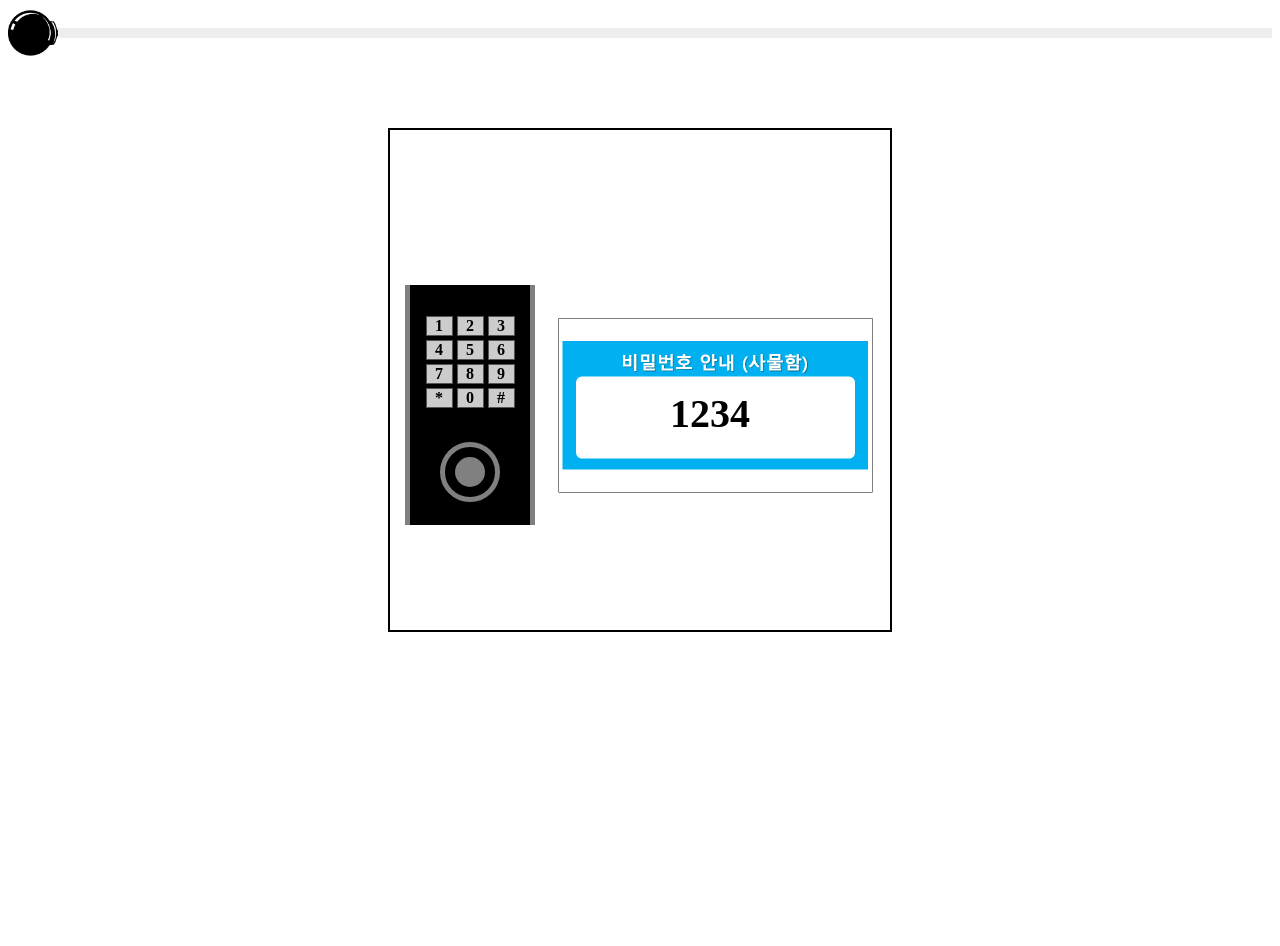
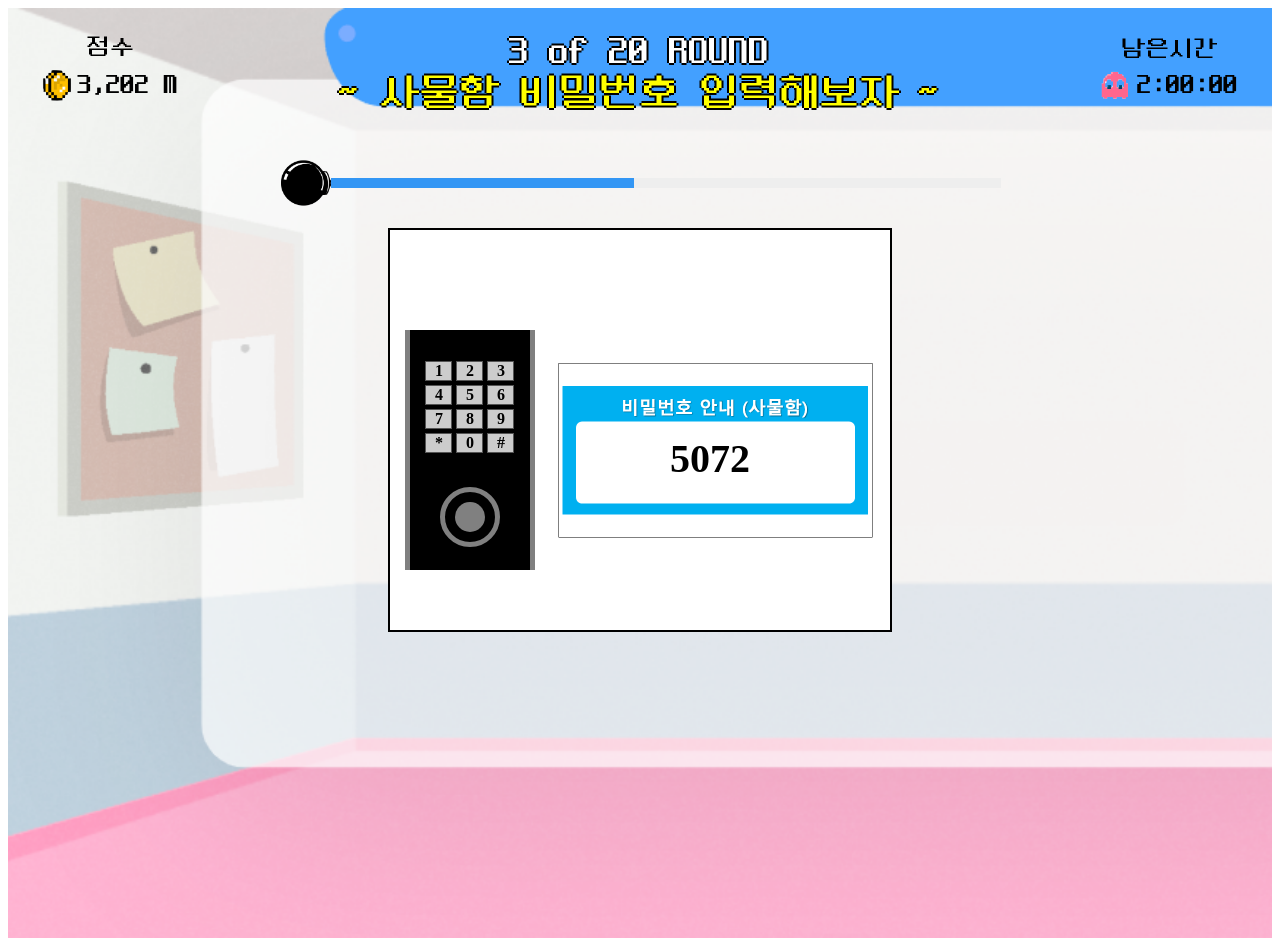
Before and after one commit to 98pej11/SSAvival, a React (Create React App) app in the folder frontend/: page /locker in a window 1280 px wide. Before the commit the page ends 800 px from the top, so only its background shows below. Built offline with nearby package versions, Linux system fonts and the light colour scheme.

Commit message:
FEAT: 타이머 기능 완성, 기존 페이지 UI와 병합

```diff
--- a/frontend/src/components/game/GameComp.jsx
+++ b/frontend/src/components/game/GameComp.jsx
@@ -1,7 +1,5 @@
 import * as React from "react";
-import Box from "@mui/material/Box";
-import Paper from "@mui/material/Paper";
-import TimerBar from "./TimerBar";
+import TimerBomb from "./TimerBomb";
 export default function GameComp(props) {
   const { children } = props;
   return (
@@ -15,9 +13,9 @@ export default function GameComp(props) {
         height: "650px",
       }}
     >
-      <TimerBar initialValue={80} decreaseValue={1} decreaseInterval={1000} />
+      {/* 타이머 시간을 초로 집어넣으면 됩니다. */}
+      <TimerBomb timeLimit={10} />
       {children}
-      {/* <Paper sx={{ marginBottom: 10}}></Paper> */}
     </div>
   );
 }
--- a/frontend/src/components/game/LockerGame.jsx
+++ b/frontend/src/components/game/LockerGame.jsx
@@ -2,22 +2,31 @@ import styled from "styled-components";
 import { Box } from "@mui/material";
 import paperPassword from "../../assets/paper_password.png";
 import lockerBook from "../../assets/locker_book.png";
-import bombIdle from "../../assets/bomb_idle.png";
 import React, { useState, useEffect } from "react";
 
+function generateRandomPassword() {
+  const randomNumber = Math.floor(Math.random() * 10000);
+  const paddedNumber = randomNumber.toString().padStart(4, "0");
+  return paddedNumber;
+}
+
 export default function LockerGame(props) {
-  const timeLimit = 5;
-  const [lockerOpen, setLockerOpen] = useState(false);
+  // minigameClear를 redux로 옮겨야 할지도? 타이머에 클리어 정보를 전달해야 하는데, props와 emit으로는 너무 어려움
+  const [minigameClear, setMinigameClear] = useState(false);
   const [enteredValue, setEnteredValue] = useState("");
-  const [timeLeft, setTimeLeft] = useState(timeLimit * 100);
-  const correctPassword = "1234";
+  // 추후 비밀번호를 props로 받아오게 만들 수도 있음
+  const [correctPassword, setCorrectPassword] = useState("");
+
+  useEffect(() => {
+    setCorrectPassword(generateRandomPassword());
+  }, []);
 
   const handleNumButtonClick = (e) => {
     const { innerText } = e.target;
     setEnteredValue((prev) => {
       if (prev.length >= 3) {
         if (prev + innerText === correctPassword) {
-          setLockerOpen(true);
+          setMinigameClear(true);
         }
         return "";
       }
@@ -25,59 +34,11 @@ export default function LockerGame(props) {
     });
   };
 
-  useEffect(() => {
-    let intervalId = null;
-    if (timeLeft > 0) {
-      intervalId = setInterval(() => {
-        setTimeLeft((prevTime) => prevTime - 1);
-      }, 10);
-    }
-    return () => clearInterval(intervalId);
-  }, [timeLeft]);
-
-  const progress = 100 - timeLeft / timeLimit;
-
   return (
     <>
-      <Box
-        style={{
-          display: "flex",
-          alignItems: "center",
-          marginBottom: "20px",
-        }}
-      >
-        <img
-          src={bombIdle}
-          style={{ marginRight: "0px", width: "50px", height: "50px" }}
-        />
-        <Box
-          style={{
-            width: "100%",
-            backgroundColor: `${
-              progress > 85 ? "#EC2C54" : progress > 60 ? "#FFD923" : "#3396F4"
-            }`,
-            display: "flex",
-            justifyContent: "flex-end",
-          }}
-        >
-          <Box
-            style={{
-              width: `${progress}%`,
-              height: "10px",
-              backgroundColor: "#eee",
-            }}
-          />
-        </Box>
-      </Box>
-      <Box
-        style={{
-          width: "100%",
-          height: "50px",
-        }}
-      />
       <LockerDoorContainer>
         <LockerDoor>
-          {lockerOpen ? (
+          {minigameClear ? (
             <LockerInside>
               <BookInside src={lockerBook} alt="LockerBook" />
             </LockerInside>
@@ -120,7 +81,7 @@ const LockerDoorContainer = styled(Box)`
 
 const LockerDoor = styled.div`
   width: 500px;
-  height: 500px;
+  height: 400px;
   background-color: #ffffff;
   border: 2px solid #000000;
   text-align: center;
@@ -132,7 +93,7 @@ const LockerDoor = styled.div`
 
 const LockerInside = styled.div`
   width: 450px;
-  height: 450px;
+  height: 350px;
   background-color: #cccccc;
   border: 1px solid #000000;
   text-align: center;
@@ -162,7 +123,7 @@ const NumButtonContainer = styled.div`
 
 const EnteredPassword = styled(Box)`
   position: absolute;
-  top: 24%;
+  top: 18%;
   left: 15%;
   transform: translate(-50%, -50%);
   width: 60px;
--- a/frontend/src/components/game/TimerBar.jsx
+++ /dev/null
@@ -1,39 +0,0 @@
-import React, { useState, useEffect } from "react";
-import styled from "styled-components";
-
-const BarContainer = styled.div`
-  width: 95%;
-  height: 20px;
-  border: 1px solid #ccc;
-  border-radius: 10px;
-  overflow: hidden;
-  margin: 20px;
-`;
-
-const Bar = styled.div`
-  height: 95%;
-  background-color: #7f7;
-  box-shadow: 1px 1px 5px rgba(0, 0, 0, 0.2);
-  transition: width 0.5s ease-in-out;
-  width: ${(props) => Math.max(props.value, 0)}%;
-`;
-
-const TimerBar = ({ initialValue, decreaseValue, decreaseInterval }) => {
-  const [value, setValue] = useState(initialValue);
-
-  useEffect(() => {
-    const interval = setInterval(() => {
-      setValue((prevValue) => prevValue - decreaseValue);
-    }, decreaseInterval);
-
-    return () => clearInterval(interval);
-  }, [decreaseInterval, decreaseValue]);
-
-  return (
-    <BarContainer>
-      <Bar value={value} />
-    </BarContainer>
-  );
-};
-
-export default TimerBar;
--- /dev/null
+++ b/frontend/src/components/game/TimerBomb.jsx
@@ -0,0 +1,84 @@
+import React, { useState, useEffect } from "react";
+import { Box } from "@mui/material";
+import styled from "styled-components";
+import bombIdle from "../../assets/bomb_idle.png";
+import bombBoom from "../../assets/bomb_boom.png";
+import bombRed from "../../assets/bomb_red.png";
+
+// timeLimit 값을 입력받아서 그 초만큼의 타이머를 생성
+// 2초 남으면 타이머의 색상이 노란색으로 바뀜
+// 1초 남으면 타이머와 폭탄의 색상이 빨간색으로 바뀜
+// 0초가 되면 폭탄이 터진 이미지로 교체
+
+const TimerBomb = ({ timeLimit }) => {
+  const [timeLeft, setTimeLeft] = useState(timeLimit * 100);
+  const progress = 100 - timeLeft / timeLimit;
+  const before2Sec = ((timeLimit - 2) / timeLimit) * 100;
+  const before1Sec = ((timeLimit - 1) / timeLimit) * 100;
+
+  useEffect(() => {
+    let intervalId = null;
+    if (timeLeft > 0) {
+      intervalId = setInterval(() => {
+        setTimeLeft((prevTime) => prevTime - 1);
+      }, 10);
+    }
+    return () => clearInterval(intervalId);
+  }, [timeLeft]);
+
+  return (
+    <BarContainer>
+      <BombImg
+        src={
+          progress < 100
+            ? progress < before1Sec
+              ? bombIdle
+              : bombRed
+            : bombBoom
+        }
+        alt="Bomb"
+      />
+      <ColoredBar
+        progress={progress}
+        before1Sec={before1Sec}
+        before2Sec={before2Sec}
+      >
+        <GreyBar progress={progress} />
+      </ColoredBar>
+    </BarContainer>
+  );
+};
+
+export default TimerBomb;
+
+const BarContainer = styled.div`
+  width: 95%;
+  height: 50px;
+  overflow: hidden;
+  display: flex;
+  align-items: center;
+  margin: 20px;
+`;
+
+const BombImg = styled.img`
+  width: 50px;
+  height: 50px;
+`;
+
+const ColoredBar = styled(Box)`
+  width: 100%;
+  background-color: ${({ progress, before1Sec, before2Sec }) =>
+    progress > before1Sec
+      ? "#EC2C54"
+      : progress > before2Sec
+      ? "#FFD923"
+      : "#3396F4"};
+  display: flex;
+  justify-content: flex-end;
+`;
+
+const GreyBar = styled(Box)`
+  width: ${({ progress }) => `${progress}%`};
+  height: 10px;
+  background-color: #eee;
+`;
--- a/frontend/src/pages/EmojiPage.jsx
+++ b/frontend/src/pages/EmojiPage.jsx
@@ -1,7 +1,6 @@
 import React from "react";
 import styled from "styled-components";
 import EmojiComp from "../components/game/EmojiComp";
-import TimerBar from "../components/game/TimerBar";
 import GameComp from "../components/game/GameComp";
 import Header from "../components/game/Header";
 import "../index.css";
--- a/frontend/src/pages/LockerPage.jsx
+++ b/frontend/src/pages/LockerPage.jsx
@@ -1,10 +1,38 @@
 import React from "react";
+import styled from "styled-components";
+import GameComp from "../components/game/GameComp";
+import Header from "../components/game/Header";
 import LockerGame from "../components/game/LockerGame";
+import game from "../assets/game.png";
+
+const Pages = styled.div`
+  position: relative;
+  background-image: url(${game});
+  background-size: cover;
+  // width: "100vh";
+  // height: "100vh";
+`;
+
+const myProps = {
+  title: "사물함 비밀번호 입력해보자",
+  number: 3,
+};
 
 export default function LockerPage() {
   return (
-    <div>
-      <LockerGame />{" "}
-    </div>
+    <Pages>
+      <Header props={myProps} />
+      <div
+        style={{
+          display: "flex",
+          justifyContent: "center",
+          height: "100vh",
+        }}
+      >
+        <GameComp props={myProps}>
+          <LockerGame {...myProps} />
+        </GameComp>
+      </div>
+    </Pages>
   );
 }
```
Also changed, not shown: frontend/src/assets/bomb_boom.png (added), frontend/src/assets/bomb_red.png (added).
